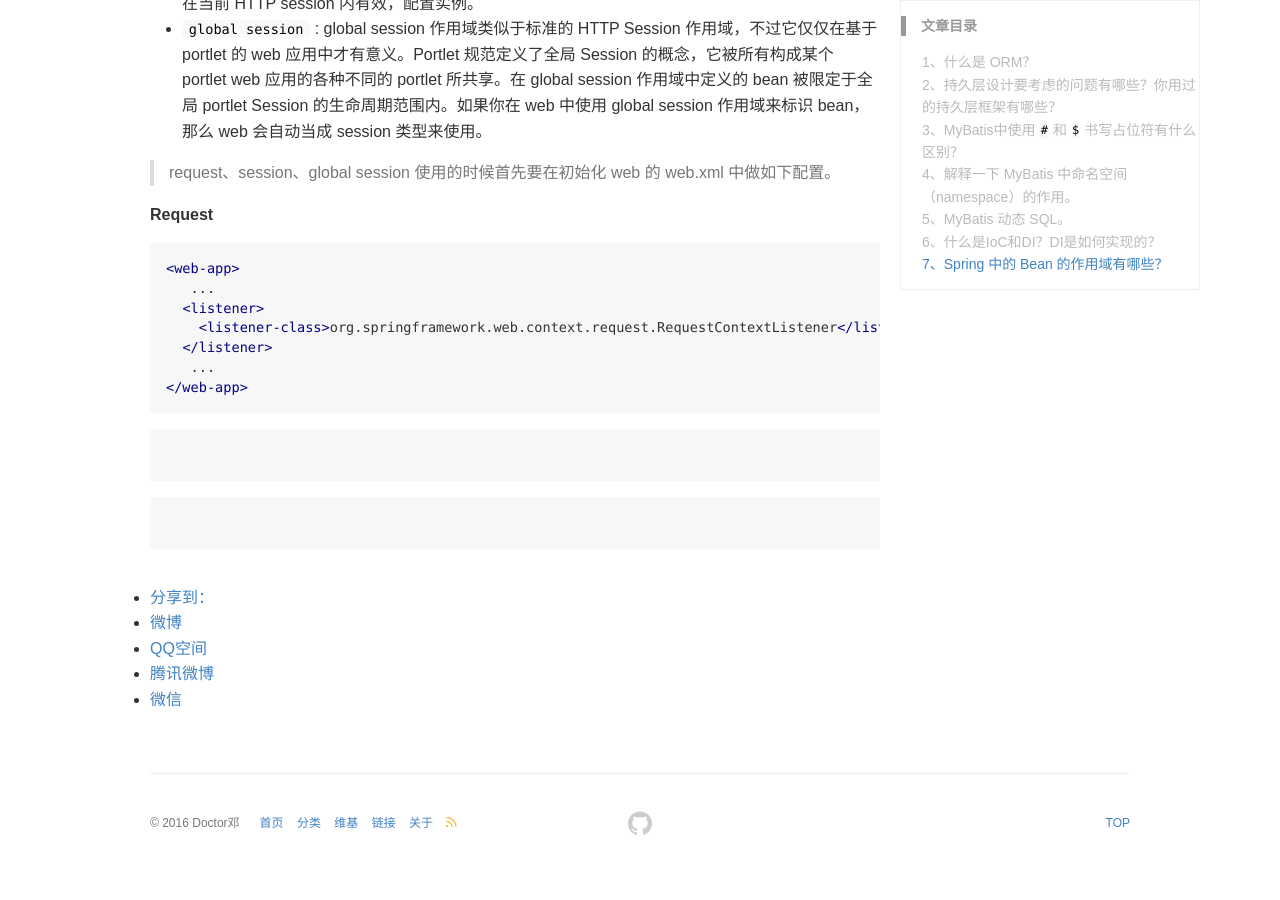
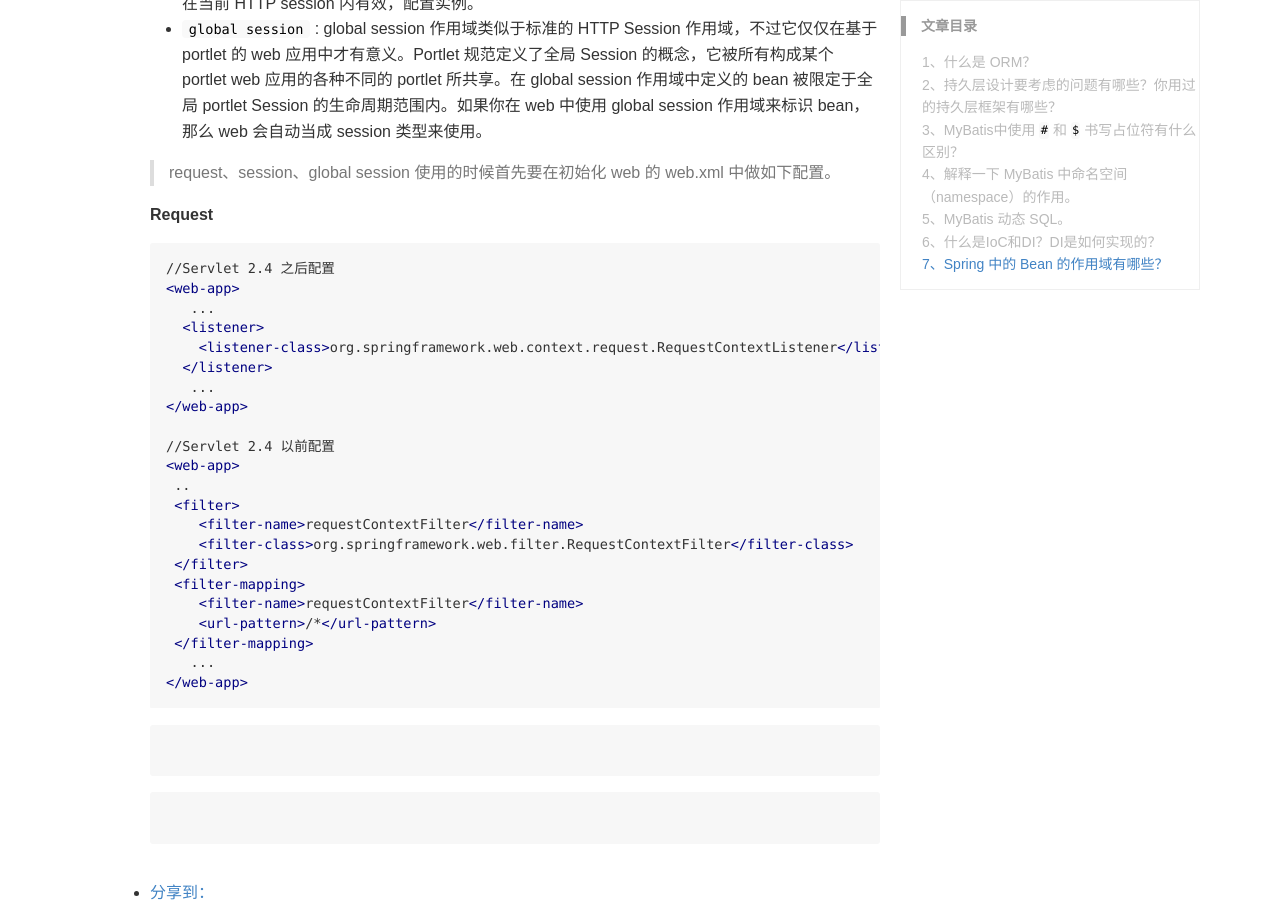
Before and after one commit to DoctorDeng/DoctorDeng.github.io, a Jekyll site: the page built from _posts/2016-09-18-java-SSM.md, in a window 1280 px wide and 900 px high, scrolled down 4089 px. Built offline with Jekyll 4.4.1, drawn with Linux system fonts in a browser that asks for light colours; comment, search, counter and statistics services are not loaded; before the commit the page ends 4961 px from its top, so only the background shows below that.

Commit message:
modify file

````diff
--- a/_posts/2016-09-18-java-SSM.md
+++ b/_posts/2016-09-18-java-SSM.md
@@ -147,11 +147,26 @@ IoC 叫控制反转，是 Inversion of Control 的缩写，DI（Dependency Injec
 **Request**
 
 ```xml?linenums
+//Servlet 2.4 之后配置
 <web-app>
    ...
   <listener>
     <listener-class>org.springframework.web.context.request.RequestContextListener</listener-class>
   </listener>
+   ...
+</web-app>
+
+//Servlet 2.4 以前配置
+<web-app>
+ ..
+ <filter>
+    <filter-name>requestContextFilter</filter-name>
+    <filter-class>org.springframework.web.filter.RequestContextFilter</filter-class>
+ </filter>
+ <filter-mapping>
+    <filter-name>requestContextFilter</filter-name>
+    <url-pattern>/*</url-pattern>
+ </filter-mapping>
    ...
 </web-app>
 ```
````
